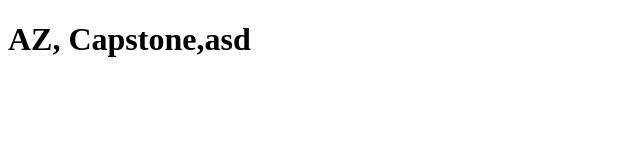
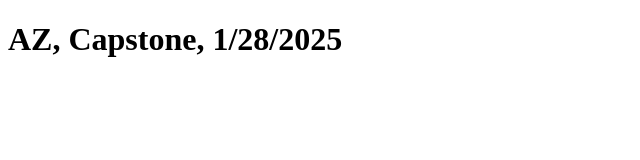
Before and after one commit to zalexw/Practice-Capstone, a plain HTML site: page index.html in a window 1280 px wide. Shown: the whole page, without its empty margins (0-640 px from the left). Drawn offline with Linux system fonts and the light colour scheme.

Commit message:
update heading in index.html to include date

```diff
--- a/index.html
+++ b/index.html
@@ -6,6 +6,6 @@
     <title>Document</title>
 </head>
 <body>
-    <h1>AZ, Capstone,asd</h1>
+    <h1>AZ, Capstone, 1/28/2025</h1>
 </body>
 </html>
```
